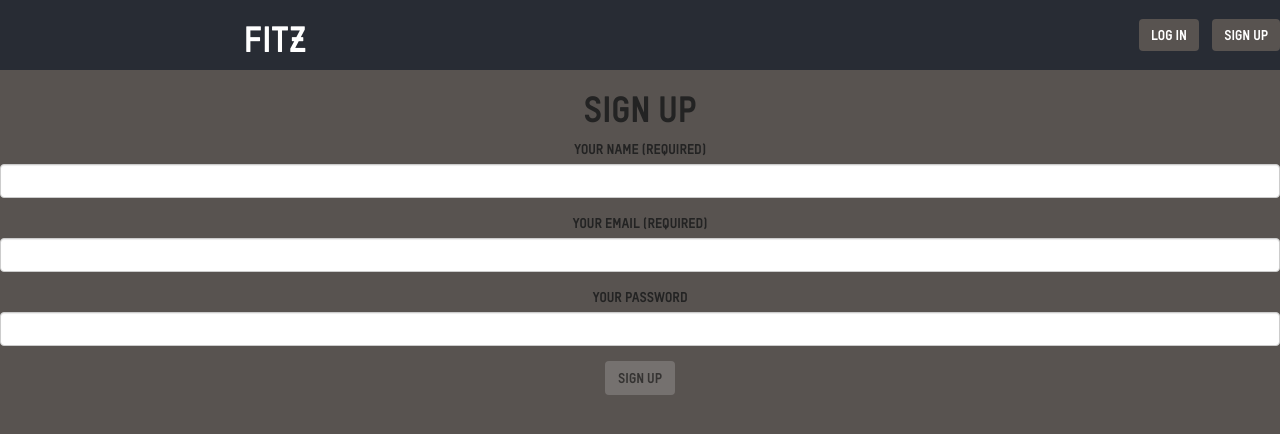
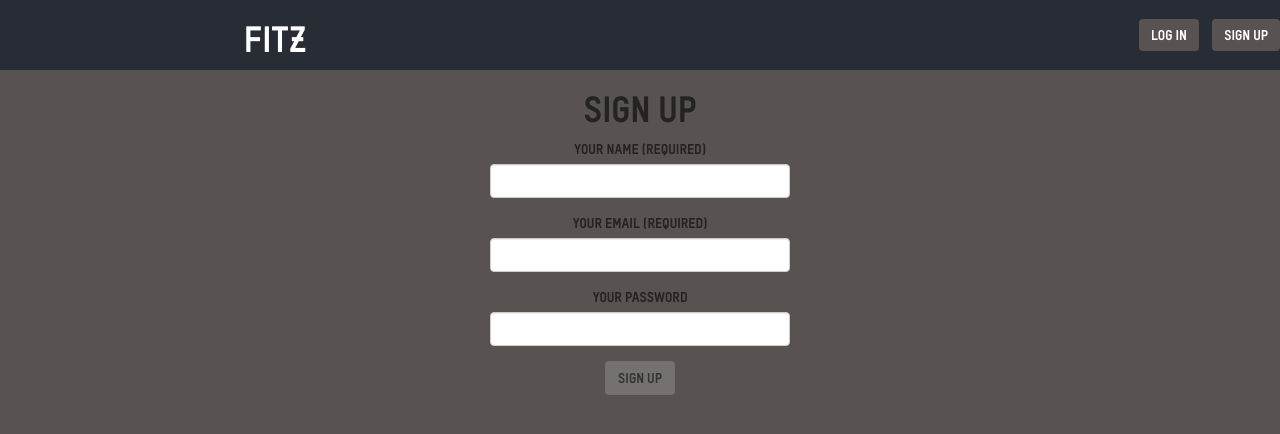
Before and after one commit to Sitilac/fits, a React (Create React App) app: page /signup in a window 1280 px wide. Shown: the top 434 px of the page. Built offline with nearby package versions, Linux system fonts and the light colour scheme.

Commit message:
Fixed styling for Login and Signup to be my consistent with theme

```diff
--- a/src/pages/Add/AddFitsPage.jsx
+++ b/src/pages/Add/AddFitsPage.jsx
@@ -69,6 +69,7 @@ class AddFitPage extends Component {
           name="name"
           type="text"
           onChange={this.handleChange}
+          autoComplete="off"
           required
         ></input>
         <br />
--- a/src/pages/OutfitList/OutfitListItem.jsx
+++ b/src/pages/OutfitList/OutfitListItem.jsx
@@ -7,7 +7,6 @@ function FitListItem({fit, handleDeleteFit}) {
     <div className='panel panel-default'>
       <div className="panel-heading">
         <h3 className='panel-title'>{fit.name}</h3>
-        <h3>{console.log(fit.top.name)}</h3>
       </div>
       <div className='panel-footer FitListItem-action-panel'>
       <h4>{fit.top.name}</h4>
--- a/src/pages/userAuth/LoginPage.jsx
+++ b/src/pages/userAuth/LoginPage.jsx
@@ -1,6 +1,7 @@
 import React, { Component } from "react";
 import { Link } from "react-router-dom";
 import userService from "../../utils/userService";
+const styles = {display:"inline-grid", width: "300px" };
 
 class LoginPage extends Component {
   state = {
@@ -44,6 +45,7 @@ class LoginPage extends Component {
   render() {
     return (
       <>
+      <div class="showAll" style={styles}>
         <h1>Log In</h1>
         <form
           ref={this.formRef}
@@ -78,6 +80,7 @@ class LoginPage extends Component {
             LOG IN
           </button>
         </form>
+        </div>
       </>
     );
   }
--- a/src/pages/userAuth/SignupPage.jsx
+++ b/src/pages/userAuth/SignupPage.jsx
@@ -1,6 +1,7 @@
 import React, { Component } from "react";
 import {Link} from 'react-router-dom';
 import userService from "../../utils/userService"
+const styles = {display:"inline-grid", width: "300px" };
 
 class SignupPage extends Component {
   state = {
@@ -49,6 +50,7 @@ class SignupPage extends Component {
   render() {
     return (
       <>
+      <div class="showAll" style={styles}>
         <h1>Sign Up</h1>
         <form
           ref={this.formRef}
@@ -92,6 +94,7 @@ class SignupPage extends Component {
             SIGN UP
             </button>
         </form>
+        </div>
       </>
     );
   }
```
